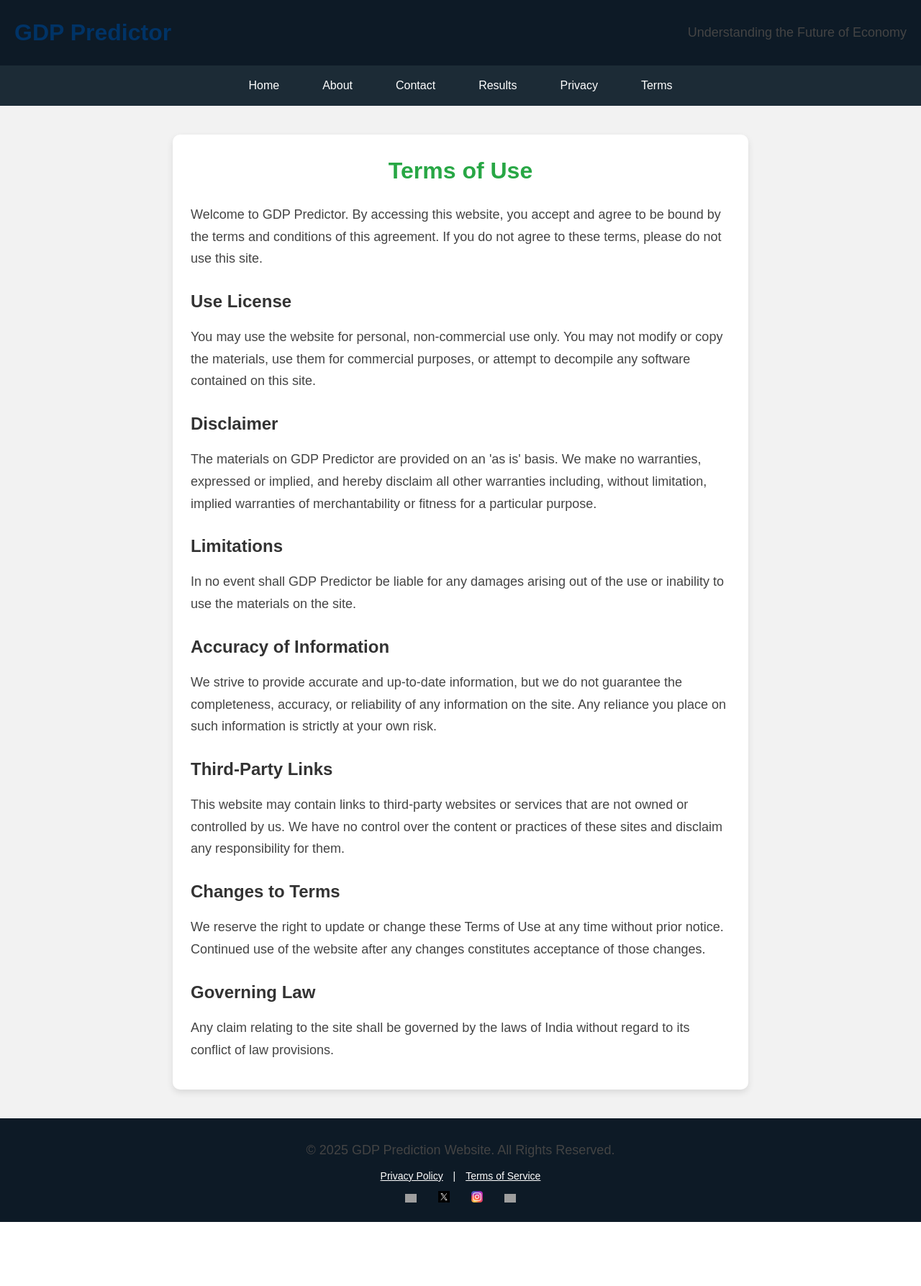
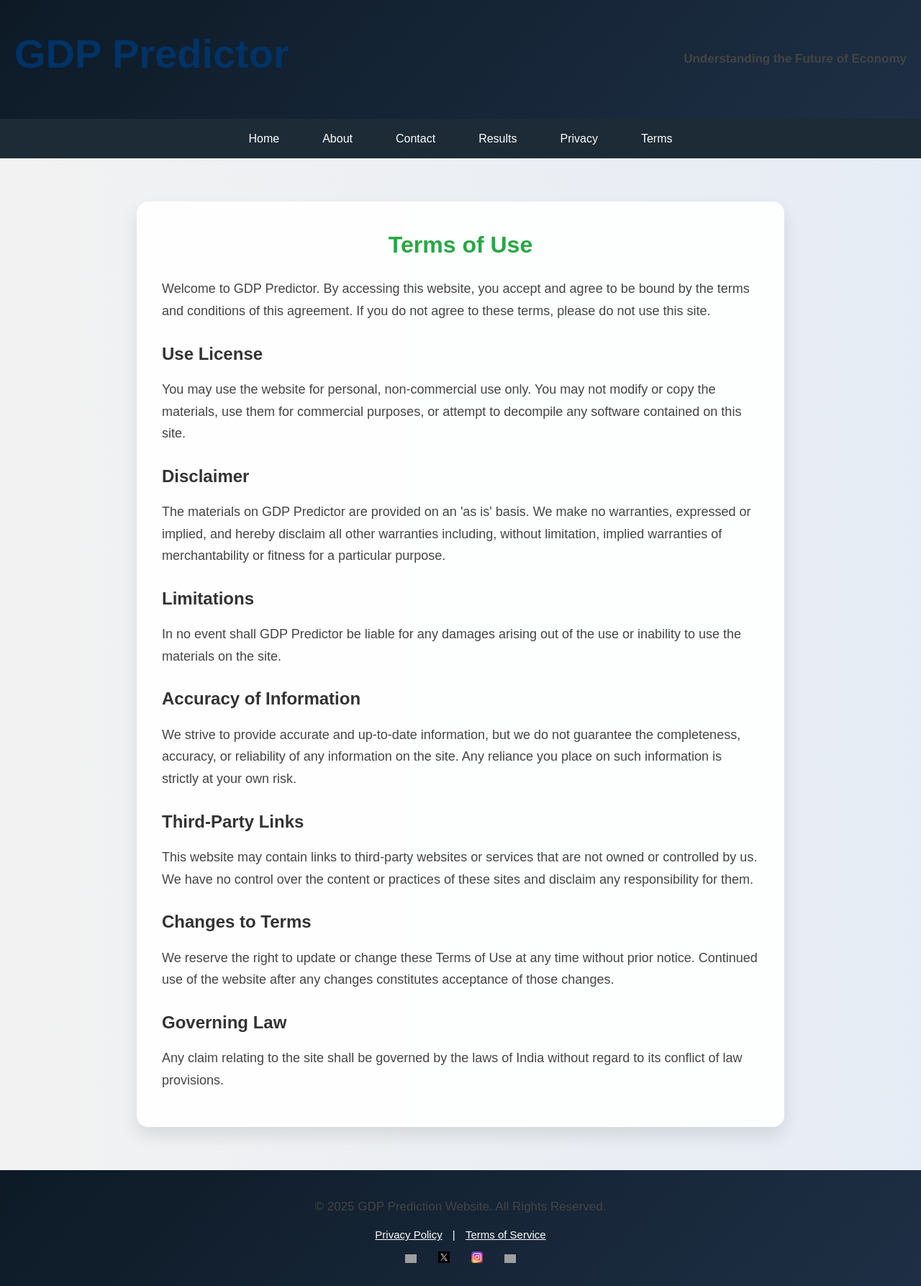
Before and after one commit to HARINARAYAN-2027/gdp-X, a Flask app: page /terms in a window 1280 px wide. Shown: the whole page at 72% size. Before the commit the page ends 1698 px from the top, so only its background shows below. Run offline with Flask 2, Linux system fonts and the light colour scheme; grey boxes are pictures that could not be loaded.

Commit message:
Update terms.html

```diff
--- a/templates/terms.html
+++ b/templates/terms.html
@@ -17,88 +17,128 @@
 
     <!-- AdSense -->
     <script async src="https://pagead2.googlesyndication.com/pagead/js/adsbygoogle.js?client=ca-pub-5467190410358033" crossorigin="anonymous"></script>
+  <style>
+  @import url('https://fonts.googleapis.com/css2?family=Inter:wght@400;600&display=swap');
 
-    <style>
-        body {
-            font-family: 'Segoe UI', Tahoma, Geneva, Verdana, sans-serif;
-            background-color: #f2f2f2;
+  * {
     margin: 0;
     padding: 0;
+    box-sizing: border-box;
+  }
+
+  body {
+    font-family: 'Inter', 'Segoe UI', Tahoma, Geneva, Verdana, sans-serif;
+    background: linear-gradient(to right, #f2f2f2, #e6ecf5);
+    color: #222;
+    line-height: 1.6;
+    scroll-behavior: smooth;
   }
 
   header {
-            background-color: #0d1a26;
+    background: linear-gradient(135deg, #0d1a26, #1e2f45);
     color: white;
-            padding: 20px;
+    padding: 30px 20px;
     text-align: center;
+    font-size: 28px;
+    font-weight: 600;
+    box-shadow: 0 6px 12px rgba(0, 0, 0, 0.3);
   }
 
   nav ul {
     list-style: none;
     padding: 0;
+    margin: 0;
     display: flex;
     justify-content: center;
     background-color: #1c2b36;
-            margin: 0;
+    flex-wrap: wrap;
   }
 
   nav ul li {
-            margin: 0 15px;
+    margin: 0 10px;
   }
 
   nav ul li a {
     color: white;
     text-decoration: none;
-            padding: 15px;
+    padding: 15px 20px;
     display: block;
+    font-weight: 500;
+    transition: background-color 0.3s, transform 0.2s;
   }
 
   nav ul li a:hover {
     background-color: #2e4a5f;
+    transform: scale(1.05);
+    border-radius: 6px;
   }
 
   .container {
-            max-width: 800px;
-            margin: 40px auto;
-            background: white;
-            padding: 25px;
-            border-radius: 10px;
-            box-shadow: 0 4px 10px rgba(0, 0, 0, 0.1);
-            text-align: left;
+    max-width: 900px;
+    margin: 60px auto;
+    background: rgba(255, 255, 255, 0.9);
+    padding: 35px;
+    border-radius: 16px;
+    box-shadow: 0 12px 25px rgba(0, 0, 0, 0.1);
+    backdrop-filter: blur(4px);
+    -webkit-backdrop-filter: blur(4px);
+    animation: slideIn 0.5s ease-in-out;
   }
 
-        h1 {
+  @keyframes slideIn {
+    from {
+      opacity: 0;
+      transform: translateY(20px);
+    }
+    to {
+      opacity: 1;
+      transform: translateY(0);
+    }
+  }
+
+  h1, h2 {
     color: #003366;
+    margin-bottom: 15px;
   }
 
   h2 {
-            color: #003366;
-            margin-top: 20px;
+    margin-top: 30px;
   }
 
   p {
-            font-size: 18px;
+    font-size: 17px;
     color: #444;
-            margin: 10px 0;
-            line-height: 1.6;
+    margin: 12px 0;
+    line-height: 1.7;
   }
 
   footer {
-            background-color: #0d1a26;
+    background: linear-gradient(135deg, #0d1a26, #1e2f45);
     color: white;
     text-align: center;
-            padding: 20px;
-            margin-top: 40px;
+    padding: 25px 15px;
+    margin-top: 60px;
+    font-size: 15px;
   }
 
   .privacy-links a {
     color: white;
     text-decoration: underline;
     margin: 0 10px;
+    transition: color 0.3s;
+  }
+
+  .privacy-links a:hover {
+    color: #ffd700;
   }
 
   .social-media a {
     margin: 0 8px;
+    transition: transform 0.3s;
+  }
+
+  .social-media a:hover {
+    transform: scale(1.2);
   }
 
   @media (max-width: 768px) {
@@ -106,8 +146,15 @@
       flex-direction: column;
       align-items: center;
     }
+
+    .container {
+      margin: 30px 20px;
+      padding: 25px;
+    }
   }
 </style>
+
+
 </head>
 <body>
 
```
Lines whose indentation alone changed are shown as unchanged.
